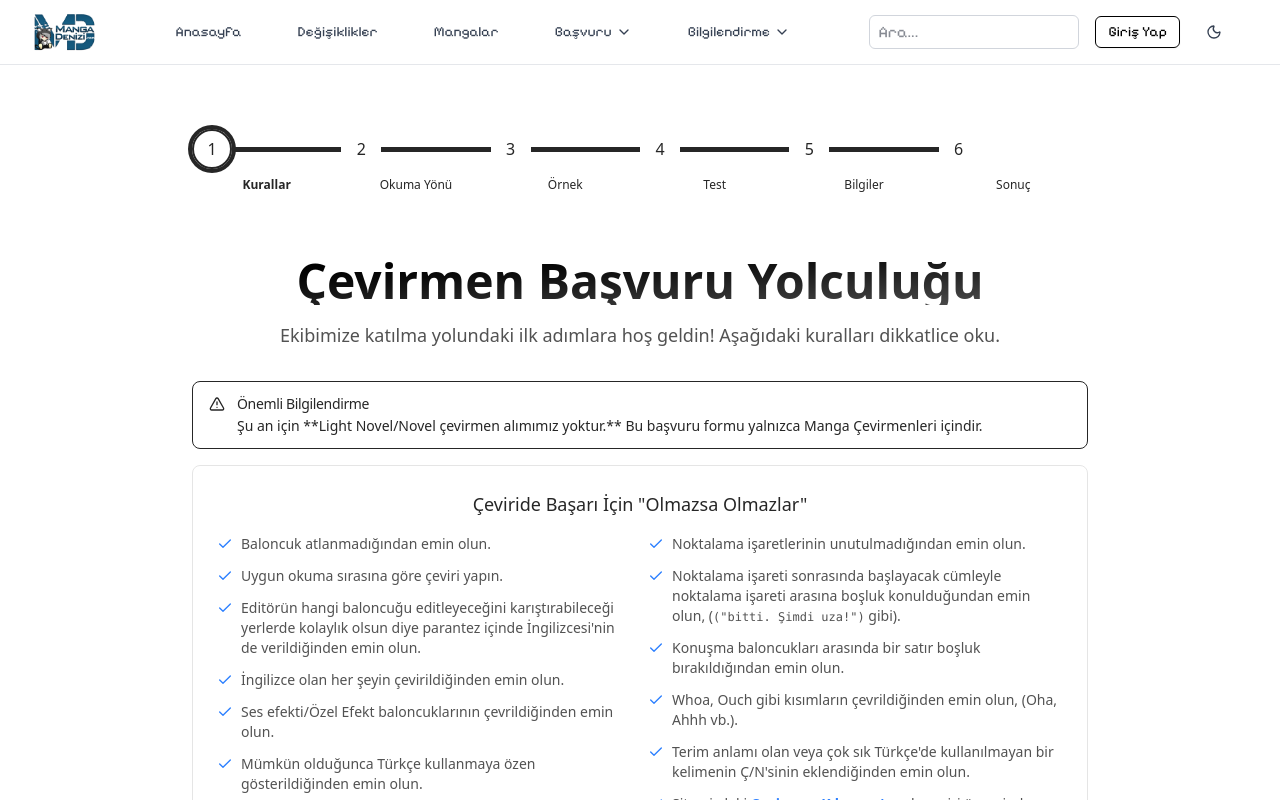
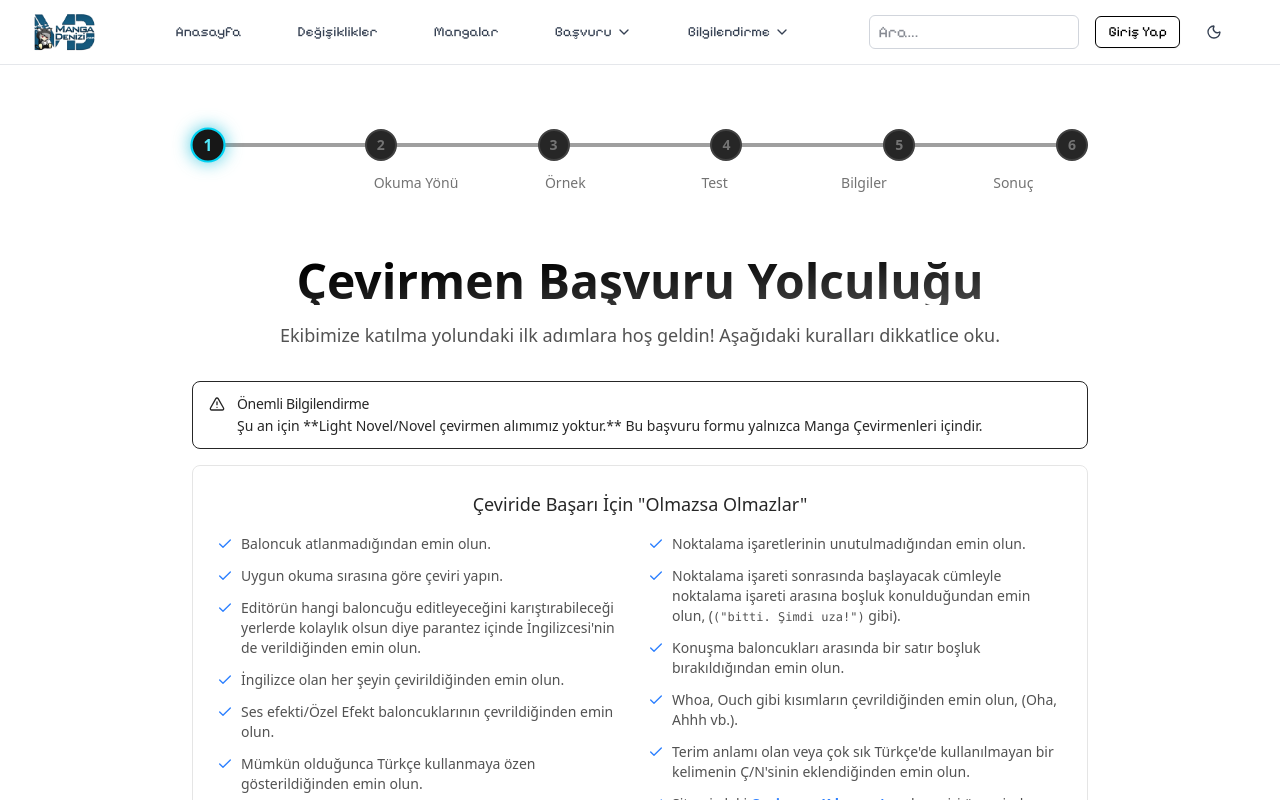
Before and after one commit to TheDobrevic/md, a Next.js app: page /basvuru/nasil-cevirmen-olurum in a window 1280 px wide. Shown: the top 800 px of the page. Built offline with nearby package versions, Linux system fonts and the light colour scheme.

Commit message:
progress bar css değiştirildi.

```diff
--- a/src/components/ui/MultiStepProgressBar.tsx
+++ b/src/components/ui/MultiStepProgressBar.tsx
@@ -1,29 +1,86 @@
 "use client";
 import { Check } from "lucide-react";
+import { clsx } from "clsx"; // clsx'i yüklemen gerekebilir: npm install clsx
 
-type Props = { steps: string[]; currentStep: number };
+type Props = {
+  steps: string[];
+  currentStep: number;
+};
 
 export function MultiStepProgressBar({ steps, currentStep }: Props) {
+  // İlerleme çubuğunun yüzdesini hesapla.
+  // (steps.length - 1) çünkü 6 adım arasında 5 aralık vardır.
+  const progressPercentage =
+    steps.length > 1 ? ((currentStep - 1) / (steps.length - 1)) * 100 : 0;
+
   return (
-    <div className="w-full">
-      <ol className="flex items-center w-full">
+    <div className="w-full font-sans">
+      {/* Adım Düğümleri ve İlerleme Rayı */}
+      <div className="relative flex justify-between items-center w-full">
+        {/* Arka Plan Rayı */}
+        <div className="absolute left-0 top-1/2 -translate-y-1/2 h-1 w-full bg-neutral-700/50 rounded-full"></div>
+
+        {/* Dolu İlerleme Rayı (Gradyan ve Animasyonlu) */}
+        <div
+          className="absolute left-0 top-1/2 -translate-y-1/2 h-1 bg-gradient-to-r from-cyan-400 to-purple-500 rounded-full transition-all duration-500 ease-in-out"
+          style={{ width: `${progressPercentage}%` }}
+        ></div>
+
+        {/* Adım Düğümleri (Noktalar) */}
         {steps.map((step, index) => {
           const stepNumber = index + 1;
           const isCompleted = currentStep > stepNumber;
           const isActive = currentStep === stepNumber;
+
           return (
-            <li key={step} className={`flex w-full items-center transition-colors duration-500 ${stepNumber < steps.length ? "after:content-[''] after:w-full after:h-1 after:border-b after:border-4 after:inline-block" : ""} ${isCompleted ? 'after:border-primary' : 'after:border-muted'}`}>
-              <span className={`flex items-center justify-center w-10 h-10 rounded-full shrink-0 transition-colors duration-500 ${isActive ? 'bg-primary border-2 border-primary-foreground/50 ring-4 ring-primary/30' : isCompleted ? 'bg-primary' : 'bg-muted'} text-primary-foreground`}>
-                {isCompleted ? <Check className="w-6 h-6" /> : <span className={`${isActive ? "" : "text-muted-foreground"}`}>{stepNumber}</span>}
-              </span>
-            </li>
+            <div
+              key={step}
+              className={clsx(
+                "z-10 flex items-center justify-center w-8 h-8 rounded-full transition-all duration-500 ease-in-out",
+                {
+                  "bg-gradient-to-br from-cyan-500 to-purple-600 text-white shadow-[0_0_10px_rgba(167,139,250,0.5)]":
+                    isCompleted,
+                  "bg-neutral-900 border-2 border-cyan-400 text-cyan-300 shadow-[0_0_15px_rgba(6,182,212,0.7)] scale-110":
+                    isActive,
+                  "bg-neutral-800 border-2 border-neutral-700 text-neutral-500":
+                    !isCompleted && !isActive,
+                }
+              )}
+            >
+              {isCompleted ? (
+                <Check className="w-5 h-5" />
+              ) : (
+                <span className="text-sm font-semibold">{stepNumber}</span>
+              )}
+            </div>
           );
         })}
-      </ol>
-      <div className="flex justify-between mt-2">
-        {steps.map((step, index) => (
-          <div key={index} className={`flex-1 text-center text-xs transition-colors duration-500 ${currentStep >= index + 1 ? "font-bold text-primary" : "text-muted-foreground"}`}>{step}</div>
-        ))}
+      </div>
+
+      {/* Adım Etiketleri */}
+      <div className="flex justify-between mt-3">
+        {steps.map((step, index) => {
+          const stepNumber = index + 1;
+          const isActiveOrCompleted = currentStep >= stepNumber;
+          return (
+            <div
+              key={index}
+              className={clsx(
+                "flex-1 text-center text-xs sm:text-sm font-medium transition-all duration-500 ease-in-out",
+                {
+                  "text-white": isActiveOrCompleted,
+                  "text-neutral-500": !isActiveOrCompleted,
+                }
+              )}
+              // Etiketlerin tam olarak düğümlerin altına gelmesi için
+              style={{
+                width: `${100 / steps.length}%`,
+              }}
+            >
+              {step}
+            </div>
+          );
+        })}
       </div>
     </div>
   );
```
